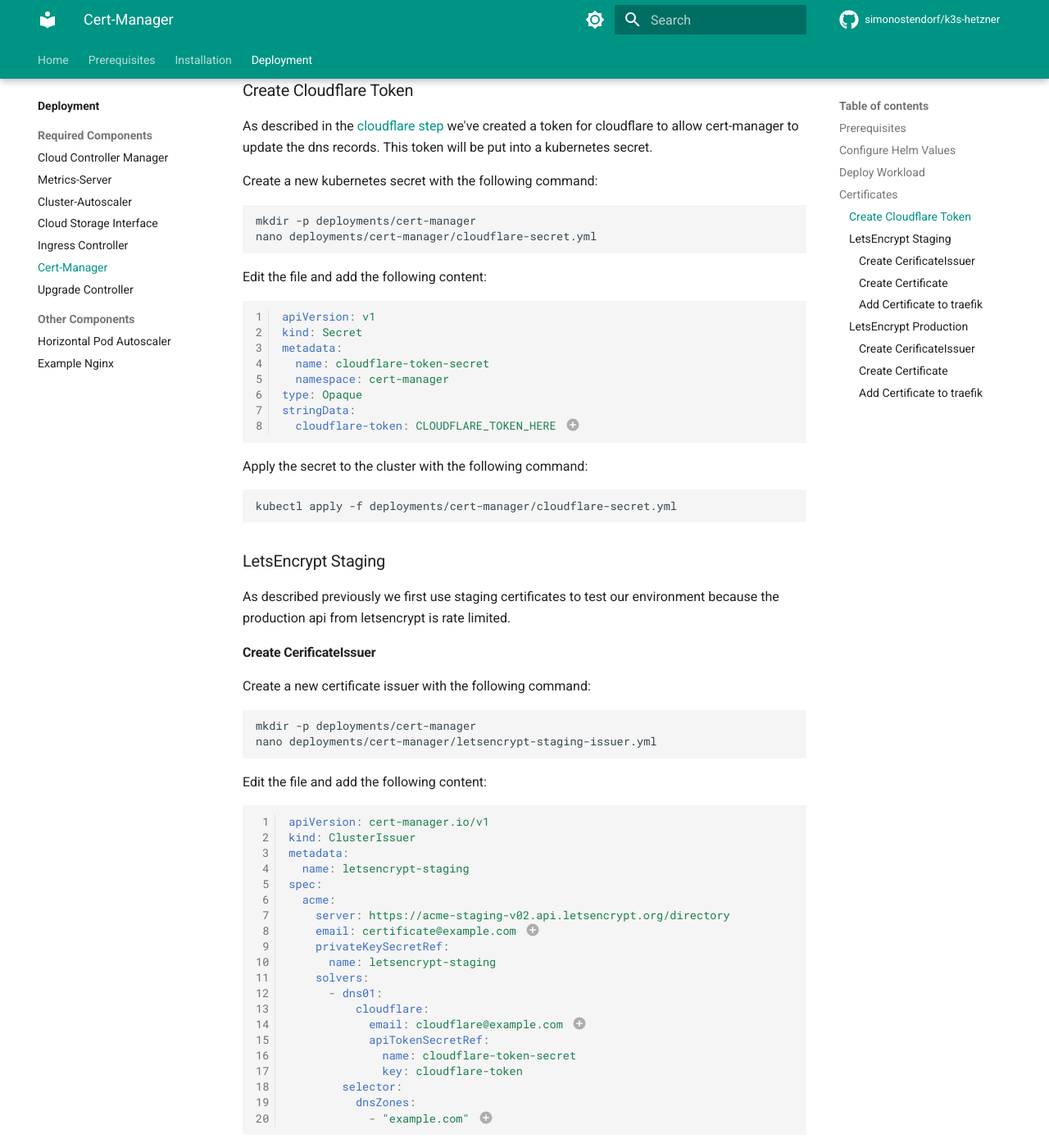
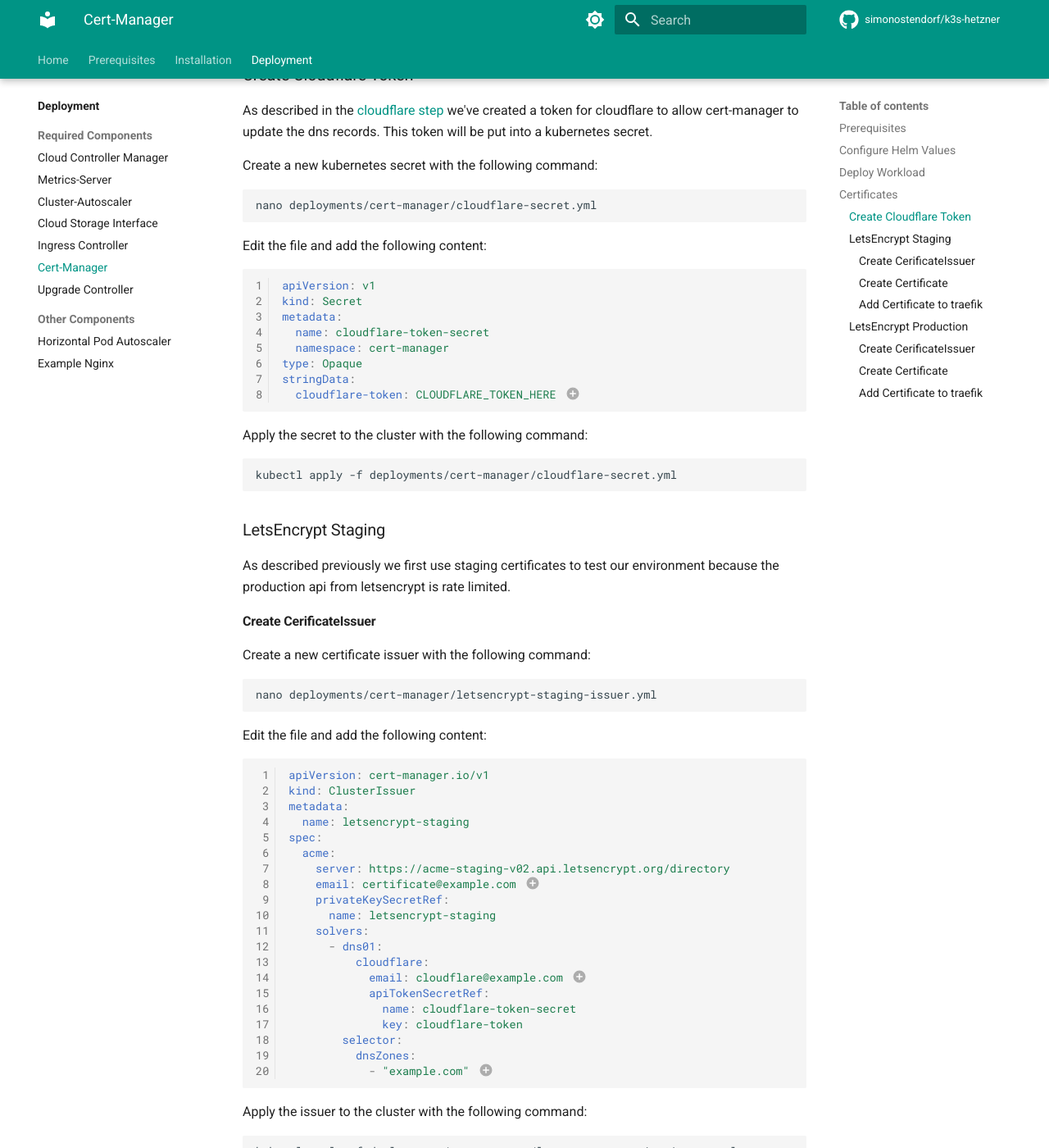
Before and after one commit to simonostendorf/k3s-hetzner, an MkDocs documentation site: the page built from docs/deployment/required/cert-manager.md, in a window 1280 px wide and 1400 px high, scrolled down 1957 px. Shown: the whole window at 82% size. Built offline with MkDocs 1.6.1 and Material for MkDocs 9.7.7, drawn with Linux system fonts in a browser that asks for light colours; comment, search, counter and statistics services are not loaded; some of the changed text lies outside the part shown.

Commit message:
remove unnecessary mkdirs inside cert-manager

````diff
--- a/docs/deployment/required/cert-manager.md
+++ b/docs/deployment/required/cert-manager.md
@@ -29,7 +29,6 @@
 ## Configure Helm Values
 Create a new helm values file for cert-manager with the following command:
 ```bash
-mkdir -p deployments/cert-manager
 nano deployments/cert-manager/values.yml
 ```
 
@@ -68,7 +67,6 @@
 
 Create a new kubernetes secret with the following command:
 ```bash
-mkdir -p deployments/cert-manager
 nano deployments/cert-manager/cloudflare-secret.yml
 ```
 
@@ -97,7 +95,6 @@
 #### Create CerificateIssuer
 Create a new certificate issuer with the following command:
 ```bash
-mkdir -p deployments/cert-manager
 nano deployments/cert-manager/letsencrypt-staging-issuer.yml
 ```
 
@@ -139,7 +136,6 @@
 
 Create a new certificate with the following command:
 ```bash
-mkdir -p deployments/cert-manager
 nano deployments/cert-manager/example-com-staging-tls.yml #(1)!
 ```
 
@@ -266,7 +262,6 @@
 
 Create a new certificate with the following command:
 ```bash
-mkdir -p deployments/cert-manager
 nano deployments/cert-manager/traefik-example-com-tls.yml #(1)!
 ```
 
````
